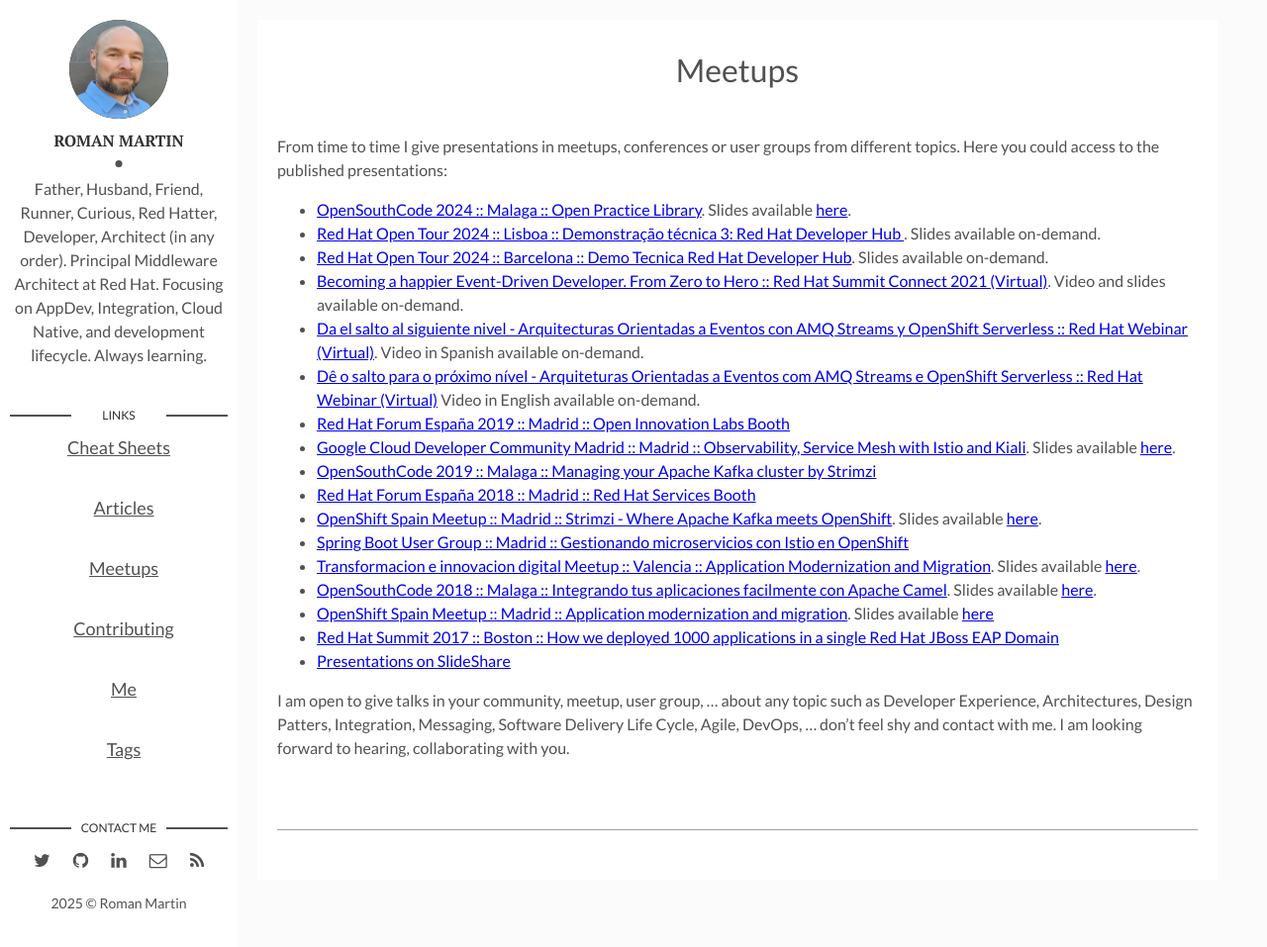
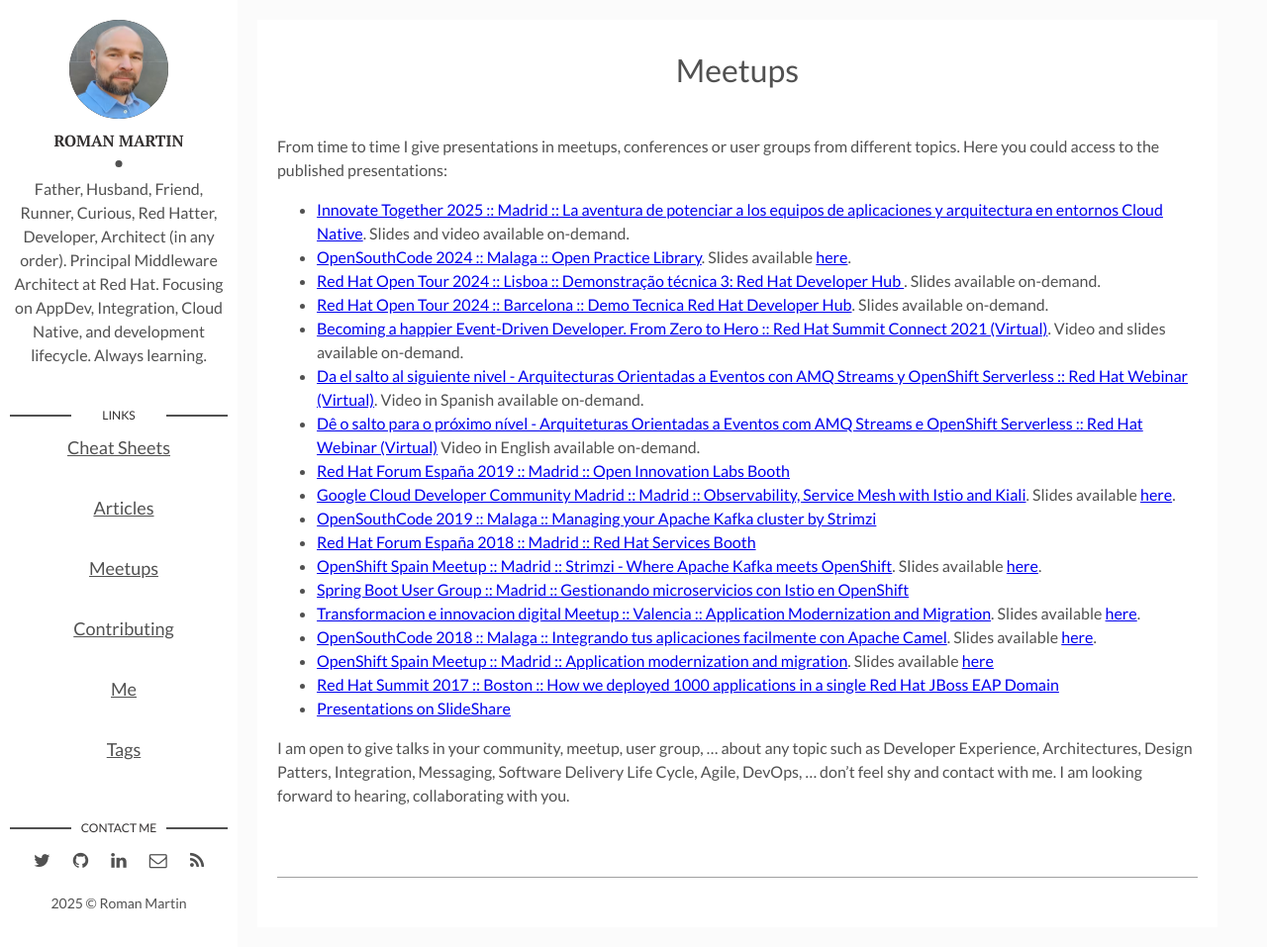
Before and after one commit to rmarting/rmarting.github.io, a Jekyll site: the page built from meetups.md, in a window 1280 px wide and 957 px high. Shown: the whole window at 99% size. Built offline with Jekyll 4.4.1, drawn with Linux system fonts in a browser that asks for light colours; comment, search, counter and statistics services are not loaded.

Commit message:
🌱 Link to Innovate Together Madrid 2025

```diff
--- a/meetups.md
+++ b/meetups.md
@@ -8,6 +8,7 @@
 From time to time I give presentations in meetups, conferences or user groups
 from different topics. Here you could access to the published presentations:
 
+* [Innovate Together 2025 :: Madrid :: La aventura de potenciar a los equipos de aplicaciones y arquitectura en entornos Cloud Native](https://events.redhat.com/profile/form/index.cfm?PKformID=0x1451924abcd&sc_cid=RHCTE1250000450125#speakers). Slides and video available on-demand.
 * [OpenSouthCode 2024 :: Malaga :: Open Practice Library](https://www.opensouthcode.org/conferences/opensouthcode2024/program/proposals/755). Slides available [here](/slides/OpenSouthCode-2024-OpenPracticeLibrary.pdf).
 * [Red Hat Open Tour 2024 :: Lisboa :: Demonstração técnica 3: Red Hat Developer Hub ](https://events.redhat.com/profile/form/index.cfm?PKformID=0x1011922abcd). Slides available on-demand.
 * [Red Hat Open Tour 2024 :: Barcelona :: Demo Tecnica Red Hat Developer Hub](https://events.redhat.com/profile/form/index.cfm?PKformID=0x1011238abcd). Slides available on-demand.
```
